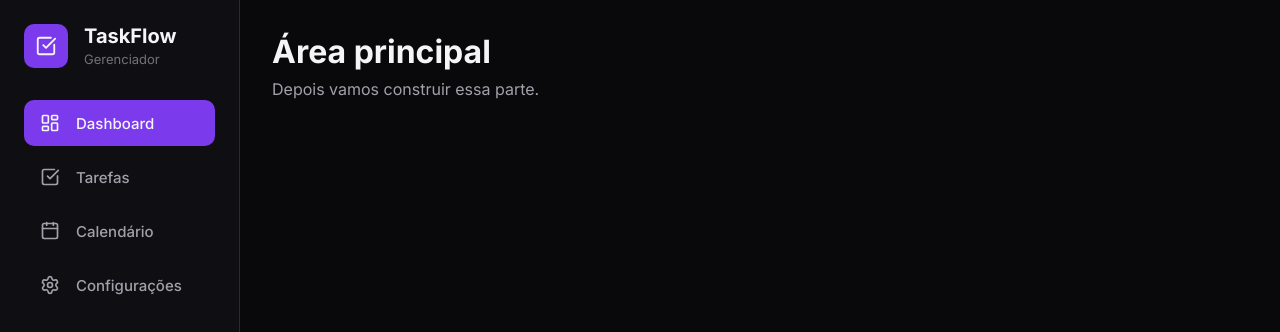
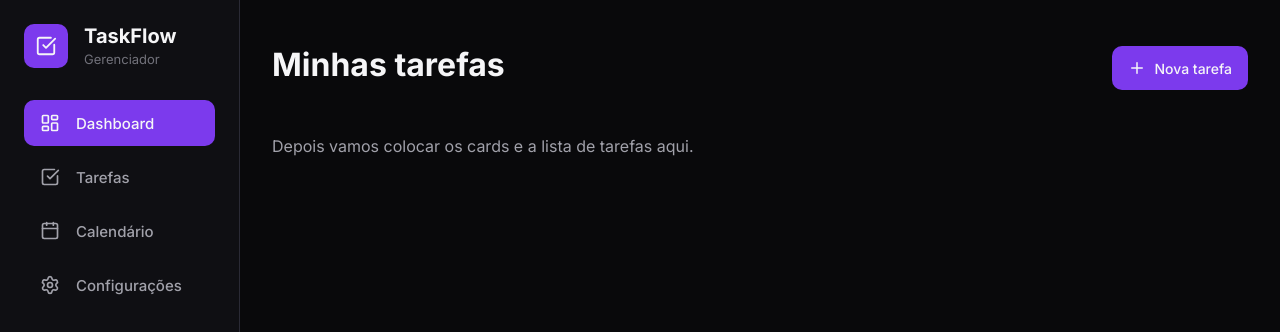
Before and after one commit to italloferreira/SISTEMA-TAREFAS, a React app in the folder frontend/: page / in a window 1280 px wide. Shown: the top 332 px of the page. Built offline with nearby package versions, Linux system fonts and the light colour scheme; the HTML template or start-up script is replaced by a standard one.

Commit message:
feat:criacao header

```diff
--- a/frontend/src/App.jsx
+++ b/frontend/src/App.jsx
@@ -1,4 +1,5 @@
 import Sidebar from "./components/Sidebar";
+import Header from "./components/Header";
 import "./styles/app.css";
 
 function App() {
@@ -7,8 +8,11 @@ function App() {
       <Sidebar />
 
       <main className="app-content">
-        <h1>Área principal</h1>
-        <p>Depois vamos construir essa parte.</p>
+        <Header />
+
+        <section>
+          <p>Depois vamos colocar os cards e a lista de tarefas aqui.</p>
+        </section>
       </main>
     </div>
   );
--- /dev/null
+++ b/frontend/src/components/Header.jsx
@@ -0,0 +1,17 @@
+import { Plus } from "lucide-react";
+import "../styles/header.css";
+
+function Header() {
+  return (
+    <header className="header">
+      <h1>Minhas tarefas</h1>
+
+      <button className="new-task-button">
+        <Plus size={18} />
+        Nova tarefa
+      </button>
+    </header>
+  );
+}
+
+export default Header;
--- /dev/null
+++ b/frontend/src/styles/header.css
@@ -0,0 +1,32 @@
+.header {
+  width: 100%;
+  height: var(--header-height);
+  display: flex;
+  align-items: center;
+  justify-content: space-between;
+  margin-bottom: var(--spacing-xl);
+}
+
+.header h1 {
+  font-size: 28px;
+  font-weight: var(--font-bold);
+  color: var(--color-text-main);
+}
+
+.new-task-button {
+  height: 44px;
+  padding: 0 var(--spacing-md);
+  border-radius: var(--radius-md);
+  background-color: var(--color-primary);
+  color: var(--color-text-main);
+  display: flex;
+  align-items: center;
+  gap: var(--spacing-sm);
+  font-size: 14px;
+  font-weight: var(--font-medium);
+  transition: 0.2s ease;
+}
+
+.new-task-button:hover {
+  background-color: var(--color-primary-hover);
+}
```
